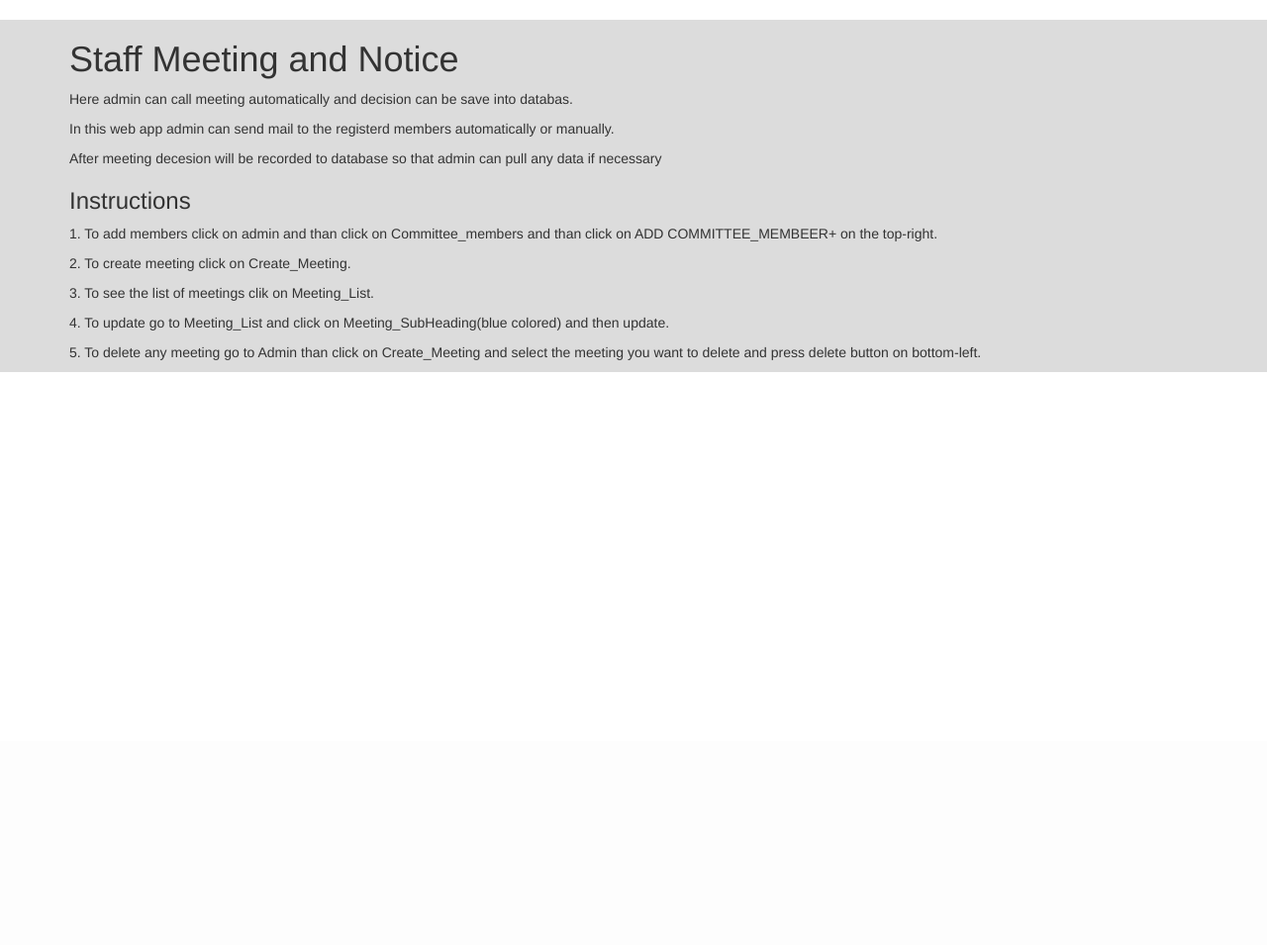
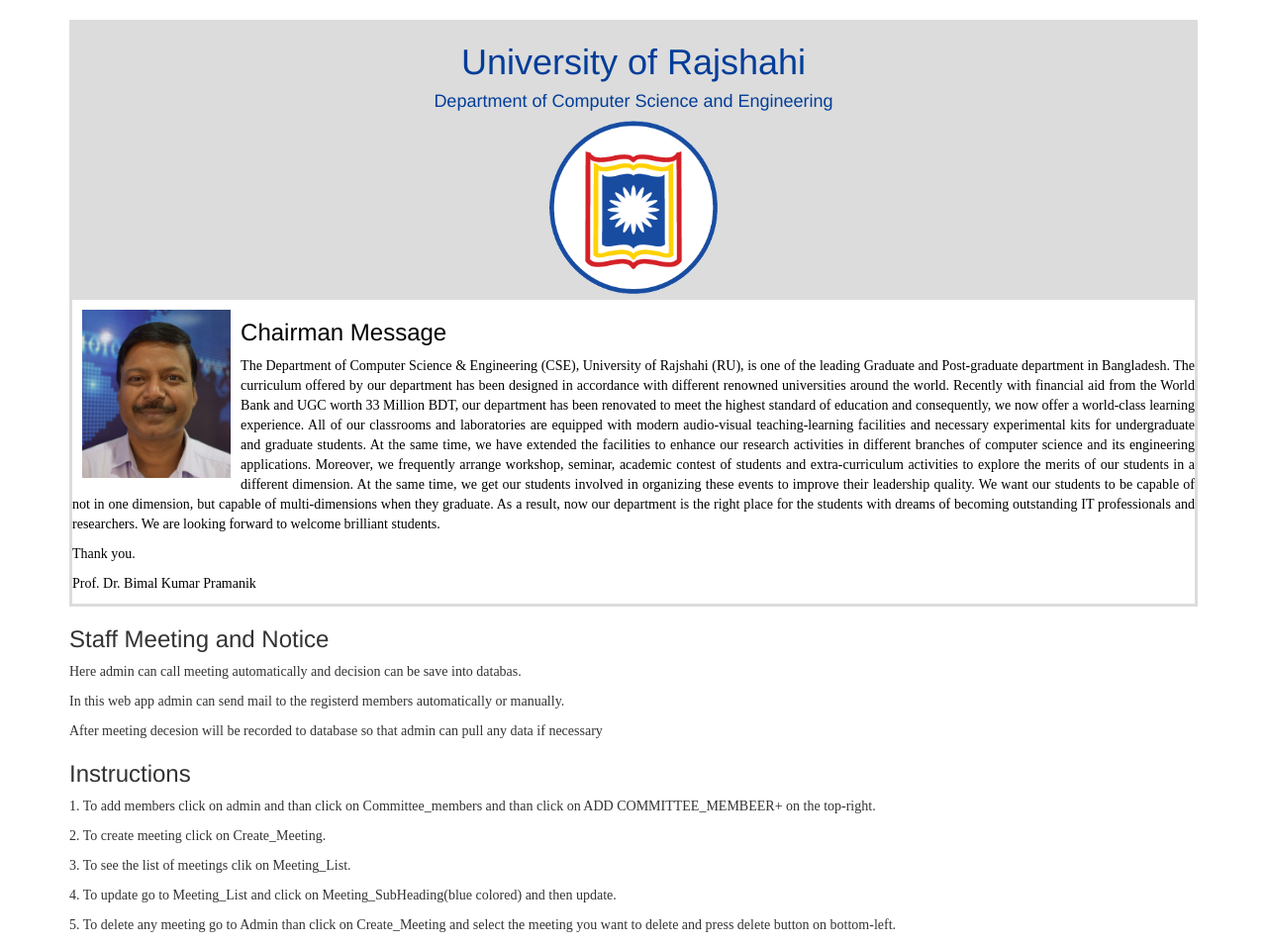
Before and after one commit to sohelsorowar/M_Project, a Django app: page / in a window 1280 px wide. Shown: the part 51-1006 px from the top of the page at 99% size. Before the commit the page ends 427 px from the top, so only its background shows below. Run offline with Django 3.2, Linux system fonts and the light colour scheme; some libraries are stand-ins or nearby versions.

Commit message:
final update

```diff
--- a/staff_meeting/meeting_app/admin.py
+++ b/staff_meeting/meeting_app/admin.py
@@ -1,10 +1,11 @@
 from django.contrib import admin
-from meeting_app.models import UserProfileInfo,Create_Meeting,Committee_Member
+from meeting_app.models import UserProfileInfo,Create_Meeting,Committee_Member,Resulation
 # Register your models here.
 
 
 admin.site.register(UserProfileInfo)
 admin.site.register(Create_Meeting)
 admin.site.register(Committee_Member)
+admin.site.register(Resulation)
 
 # Register your models here.
--- a/staff_meeting/meeting_app/urls.py
+++ b/staff_meeting/meeting_app/urls.py
@@ -11,7 +11,12 @@
         url(r'^delete/(?P<pk>\d+)/$',views.Create_MeatingDeleteView.as_view(),name='delete'),
        url(r'^(?P<pk>\d+)/$',views.Create_MeetingDetailView.as_view(),name='meeting_detail'),
        url(r'^meeting_detail/$',views.meeting_detail,name='meeting_detail'),
+
        url(r'^member_list/$',views.Committee_MemberListView.as_view(),name='member_list'),
+
+       url(r'^resulaton_list/$',views.ResulationListView.as_view(),name='resulaton_list'),
+
+
 
 
       # url(r'^$',views.Create_MeetingListView.as_view,name='list')
--- a/staff_meeting/meeting_app/views.py
+++ b/staff_meeting/meeting_app/views.py
@@ -9,20 +9,41 @@
 from . import models
 from django.core.mail import send_mail
 from django.conf import settings
+from .forms import Create_MeetingForm
+
+
+
 
 
 
 
 # Create your views here.
 def index(request):
+    return render(request,'meeting_app/index.html')
+
+def sendmail(request):
+
     if request.method=='POST':
         message = request.POST['message']
         subject = request.POST['subject']
         email_from = settings.EMAIL_HOST_USER
-        recipient_list = ['sohelsorowar@gmail.com',]
+        recipient_list = ['sohelsorowar@gmail.com','sohelsorowar@ru.ac.bd',13055417]
+        #print('request', request.POST)
+        #members = models.Committee_Member.objects.get(type=Committee_Member.email)
+        #recipient_list = ['members',]
+        #for member in members:
+        #    recipient_list.append(member.email)
+
+
         send_mail( subject, message, email_from, recipient_list,fail_silently=False)
         return HttpResponse("Mail send successfully")
-    return render(request,'meeting_app/index.html')
+
+
+
+
+
+
+
 
 def create_meeting(request):
     return render(request,'meeting_app/create_meeting.html')
@@ -132,6 +153,11 @@
     context_object_name = 'committee_members'
     model = models.Committee_Member
 
+# resulations
+
+class ResulationListView(ListView):
+        context_object_name = 'resulations'
+        model = models.Resulation
 
 #lass Create_MeetingListView(DetailView):
 #    context_object_name='meeting_detail'
--- a/staff_meeting/staff_meeting/urls.py
+++ b/staff_meeting/staff_meeting/urls.py
@@ -4,11 +4,17 @@
 from django.conf import settings
 
 
+
+
+
+
 urlpatterns = [
+    url('admin/', admin.site.urls),
     url(r'^$',views.index,name='index'),
-    url('admin/', admin.site.urls),
+    url(r'^sendmail/',views.sendmail,name='sendmail'),
     url(r'^meeting_app/',include('meeting_app.urls', namespace='meeting_app')),
     url(r'^logout/$',views.user_logout,name='logout'),
     url(r'special/',views.special,name='special'),
 
+
 ]
--- a/staff_meeting/templates/meeting_app/base.html
+++ b/staff_meeting/templates/meeting_app/base.html
@@ -28,9 +28,11 @@
           <li><a class=" navbar-link " href="{% url 'index' %}">Home</a></li>
           <li><a class=" navbar-link " href="{% url 'admin:index' %}">Admin</a></li>
 
-          <li><a class=" navbar-link " href="{% url 'meeting_app:create_meeting' %}">Create_Meating</a></li>
+          <li><a class=" navbar-link " href="{% url 'meeting_app:create_meeting' %}">Create_Meeting</a></li>
           <li><a class=" navbar-link " href="{% url 'meeting_app:list' %}">Meeting_List</a></li>
           <li><a class=" navbar-link " href="{% url 'meeting_app:member_list' %}">Members</a></li>
+          <li><a class=" navbar-link " href="{% url 'meeting_app:resulaton_list' %}">Resulation</a></li>
+
           <li><a class='navbar-link' href="{% url 'logout' %}">Logout</a></li>
           <li><a class='navbar-link' >User : {{ user.username }}</a></li>
 
--- a/staff_meeting/templates/meeting_app/index.html
+++ b/staff_meeting/templates/meeting_app/index.html
@@ -2,13 +2,63 @@
 {% block body_block %}
 
 
+<style>
+  p {
+  font-family: "Times New Roman", Times, serif;
+}
+img {
+  display: block;
+  margin-left: auto;
+  margin-right: auto;
+}
+div.a {
+  text-align: center;
+  border-style: solid;
+  border-color:#DCDCDC;
+   color: #003d99 ;
+
+  background-color:#DCDCDC	;
+}
+div.b {
+  text-align: justify;
+  border-style: solid;
+  border-color:#DCDCDC;
+   color: black ;
+
+  background-color:white	;
+}
+img.b {
+  float: left;
+    border: 10px solid white;
+
+}
+h3.b{
+text-align: left;
+}
+</style>
+
+    <div class="mask rgba-gradient align-items-center" style=" background-color:white;">
+        <div class="container" >
+            <div class="jumbtron">
+              <div class="a">
+                <h1>University of Rajshahi</h1>
+                <h4>Department of Computer Science and Engineering</h4>
+                <img src="/static/logo.png" alt="" style="width:15%;height=15%;" >
+              </div>
+
+              <div class="b">
+
+                <img class="b" src="/static/bkp.jpg" alt="" style="width:15%;height=15%;" >
+                <h3 class="b">Chairman Message</h3>
+                <p>The Department of Computer Science & Engineering (CSE), University of Rajshahi (RU), is one of the leading Graduate and Post-graduate department in Bangladesh. The curriculum offered by our department has been designed in accordance with different renowned universities around the world. Recently with financial aid from the World Bank and UGC worth 33 Million BDT, our department has been renovated to meet the highest standard of education and consequently, we now offer a world-class learning experience. All of our classrooms and laboratories are equipped with modern audio-visual teaching-learning facilities and necessary experimental kits for undergraduate and graduate students. At the same time, we have extended the facilities to enhance our research activities in different branches of computer science and its engineering applications. Moreover, we frequently arrange workshop, seminar, academic contest of students and extra-curriculum activities to explore the merits of our students in a different dimension. At the same time, we get our students involved in organizing these events to improve their leadership quality. We want our students to be capable of not in one dimension, but capable of multi-dimensions when they graduate. As a result, now our department is the right place for the students with dreams of becoming outstanding IT professionals and researchers. We are looking forward to welcome brilliant students.
+                </p>
+                <p>Thank you.</p>
+                <p>Prof. Dr. Bimal Kumar Pramanik</p>
+
+              </div>
 
 
-    <div class="mask rgba-gradient align-items-center" style=" background-color:#DCDCDC;">
-        <div class="container" >
-            <div class="jumbtron">
-
-                <h1>Staff Meeting and Notice </h1>
+                <h3>Staff Meeting and Notice </h3>
                 <p>Here admin can call meeting automatically and decision can be save into databas.</p>
                 <p>In this web app admin can send mail to the registerd members automatically or manually. </p>
                 <p>After meeting decesion will be recorded to database so that admin can pull any data if necessary</p>
```
Also changed, not shown: staff_meeting/meeting_app/forms.py (+11 -1 lines), staff_meeting/meeting_app/models.py (+17 -1 lines), staff_meeting/templates/meeting_app/create_meeting_form.html (+0 -14 lines), staff_meeting/templates/meeting_app/meeting_detail.html (+19 -2 lines), staff_meeting/templates/meeting_app/resulation_list.html (added, +58 -0 lines), staff_meeting/db.sqlite3, staff_meeting/meeting_app/migrations/0006_auto_20190718_0901.py (added), staff_meeting/static/bkp.jpg (added), staff_meeting/static/logo.png (added).
